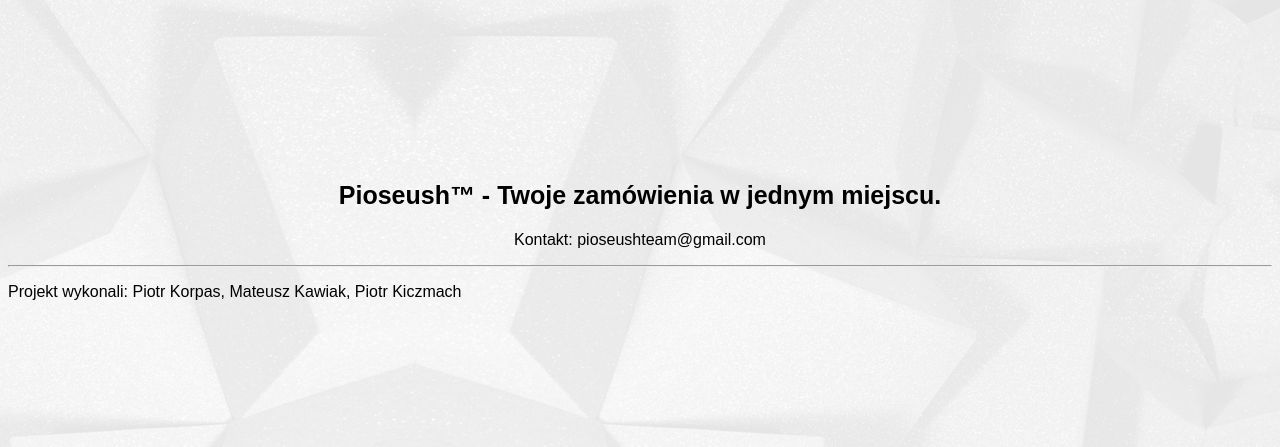
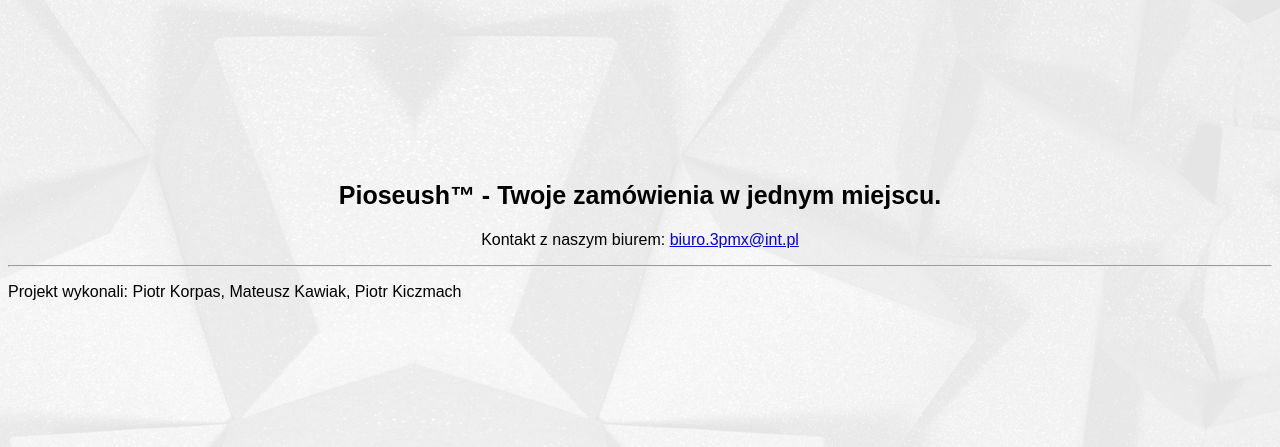
Before and after one commit to 3PMX/Pioseush, a PHP site: page / in a window 1280 px wide. Shown: the part 217-664 px from the top of the page. Run offline with PHP 8.4, Linux system fonts and the light colour scheme.

Commit message:
Update index.php

```diff
--- a/index.php
+++ b/index.php
@@ -2,9 +2,10 @@
     include_once 'header.php';
 ?>
 <section class="mainkontener">
+
     <div class="maincontent"> <h2>Pioseush™ - Twoje zamówienia w jednym miejscu. </h2>
-    <p> Kontakt: pioseushteam@gmail.com </p>
-     </div>
+    <p>Kontakt z naszym biurem: <a href="mailto:biuro.3pmx@int.pl">biuro.3pmx@int.pl</a></p>
+    </div>
 
 </section>
 
```
